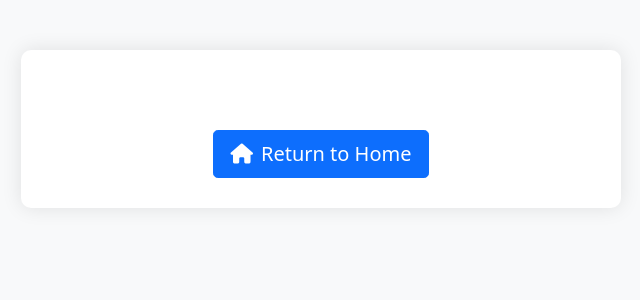
After one commit to imvasifa/PITK1, a Flask app: template templates/error.html in a window 1280 px wide. The commit adds this page. Shown: the top 300 px of the page, without its empty margins (319-959 px from the left). Run offline with Flask 3, Linux system fonts and the light colour scheme; the template is opened without the code that fills it, so the values that code supplies are empty.

Commit message:
feat: Add Gmail-style user dropdown menu and error page

```diff
--- /dev/null
+++ b/templates/error.html
@@ -0,0 +1,56 @@
+<!DOCTYPE html>
+<html>
+<head>
+    <title>Error {{ error_code }} - {{ error_name }}</title>
+    <link href="https://cdn.jsdelivr.net/npm/bootstrap@5.1.3/dist/css/bootstrap.min.css" rel="stylesheet">
+    <link rel="stylesheet" href="https://cdnjs.cloudflare.com/ajax/libs/font-awesome/6.0.0-beta3/css/all.min.css">
+    <style>
+        body {
+            padding: 50px 20px;
+            text-align: center;
+            background-color: #f8f9fa;
+        }
+        .error-container {
+            max-width: 600px;
+            margin: 0 auto;
+            padding: 30px;
+            background: white;
+            border-radius: 10px;
+            box-shadow: 0 0 20px rgba(0,0,0,0.1);
+        }
+        .error-code {
+            font-size: 4rem;
+            font-weight: bold;
+            color: #dc3545;
+            margin-bottom: 10px;
+        }
+        .error-name {
+            font-size: 2rem;
+            color: #343a40;
+            margin-bottom: 20px;
+        }
+        .error-description {
+            font-size: 1.1rem;
+            color: #6c757d;
+            margin-bottom: 30px;
+        }
+        .btn-home {
+            margin-top: 20px;
+        }
+    </style>
+</head>
+<body>
+    <div class="container">
+        <div class="error-container">
+            <div class="error-code">{{ error_code }}</div>
+            <div class="error-name">{{ error_name }}</div>
+            <div class="error-description">
+                {{ error_description }}
+            </div>
+            <a href="{{ url_for('index') }}" class="btn btn-primary btn-lg btn-home">
+                <i class="fas fa-home me-2"></i>Return to Home
+            </a>
+        </div>
+    </div>
+</body>
+</html>
```
Also changed, not shown: templates/base.html (+11 -1 lines), templates/index.html (+43 -6 lines).
